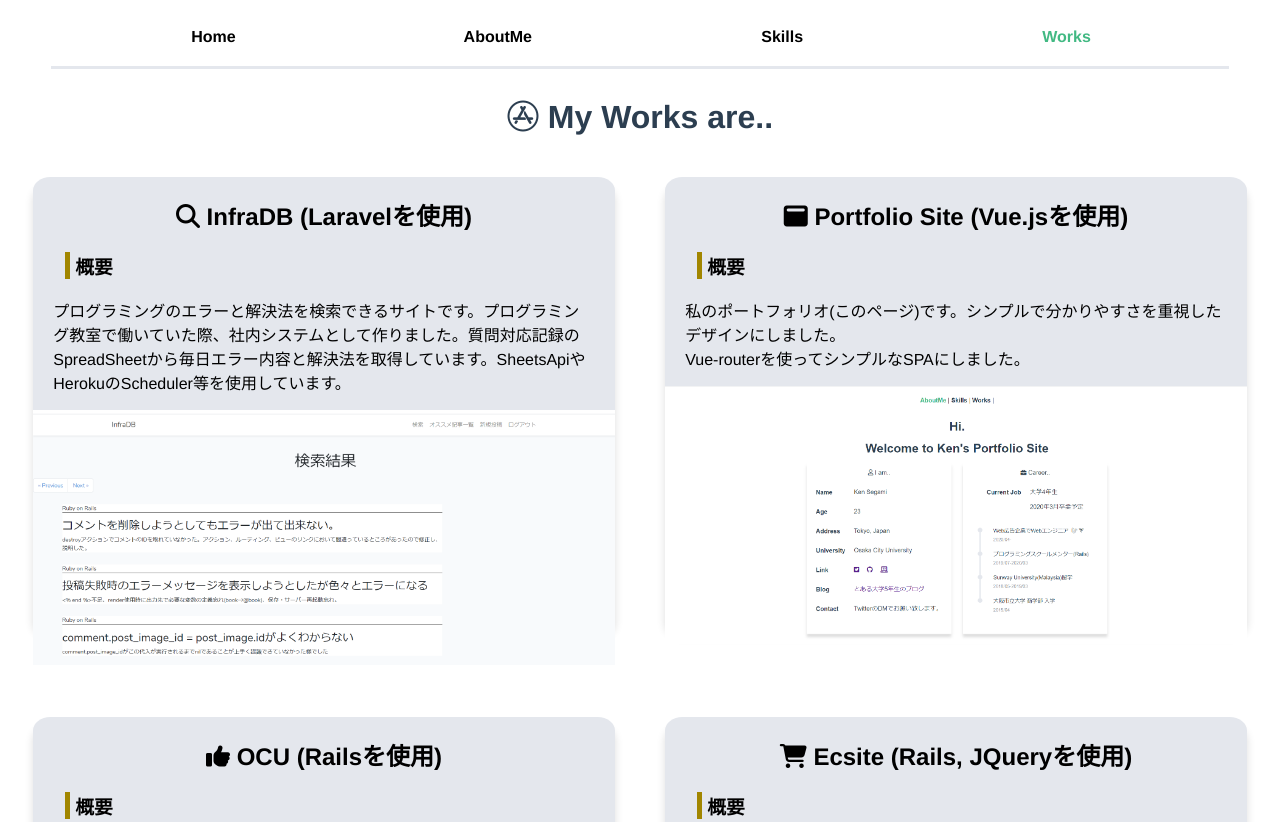
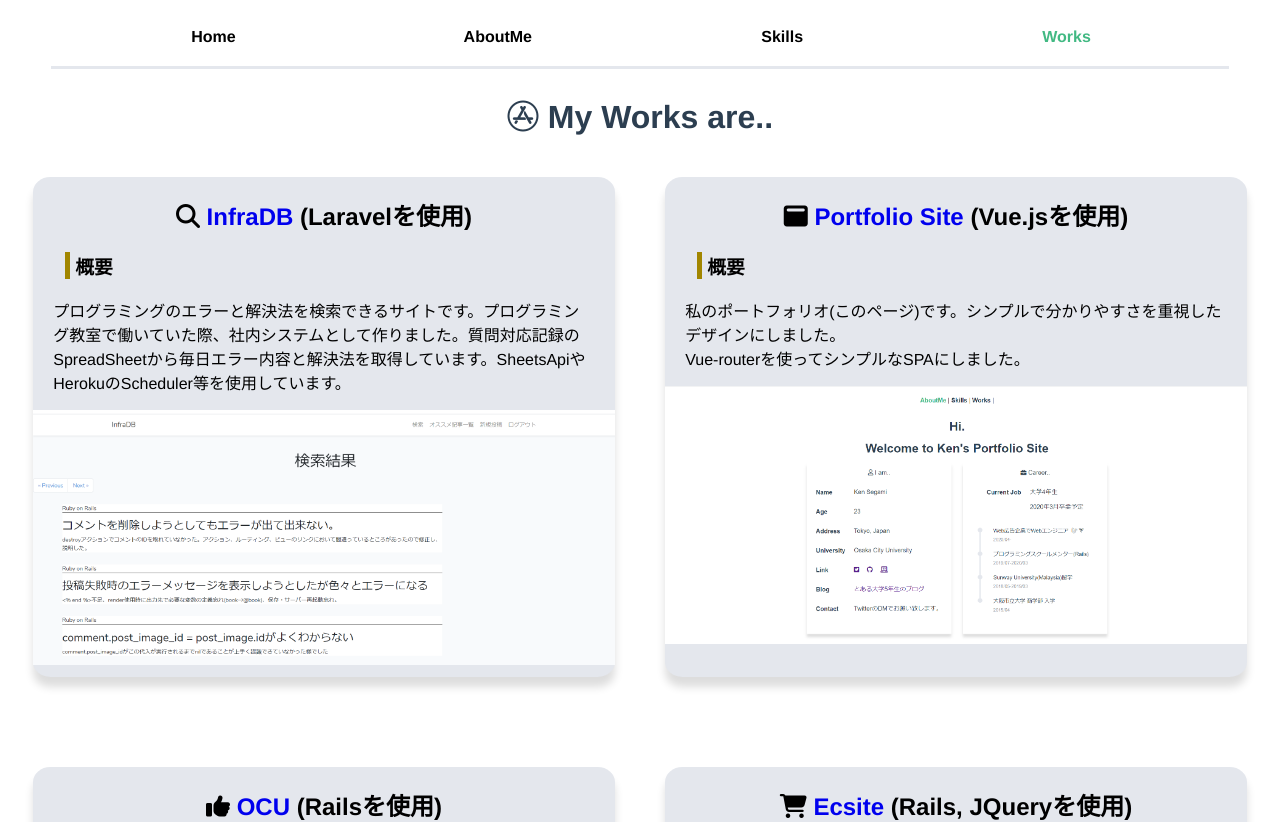
Before and after one commit to segamiken/my_resume, a Vue app: page /works in a window 1280 px wide. Shown: the top 822 px of the page. Built offline with nearby package versions, Linux system fonts and the light colour scheme; what vue-typer would draw is missing.

Commit message:
Modify Work.vueのheight, aタグ

```diff
--- a/src/App.vue
+++ b/src/App.vue
@@ -40,7 +40,6 @@
 
 a {
   font-weight: bold;
-  color: black;
   text-decoration: none;
 }
 
--- a/src/views/AboutMe.vue
+++ b/src/views/AboutMe.vue
@@ -10,6 +10,7 @@
     <div></div>
     <!-- 題名ここまで -->
 
+    <div class="wrap_iam_career">
     <!-- 自己紹介 -->
     <div class="iam">
       <p>
@@ -135,6 +136,7 @@
           </div>
         </li>
       </ul>
+    </div>
     </div>
     <!-- 職歴ここまで -->
   </div>
--- a/src/views/Work.vue
+++ b/src/views/Work.vue
@@ -77,7 +77,7 @@
 
   .work_content {
     width: 46%;
-    height: 450px;
+    height: 500px;
     margin: 20px 2% 70px 2%;
 
     background-color:#e4e7ed;
```
Also changed, not shown: 20 other files (tests, documents, lock files or other folders).
